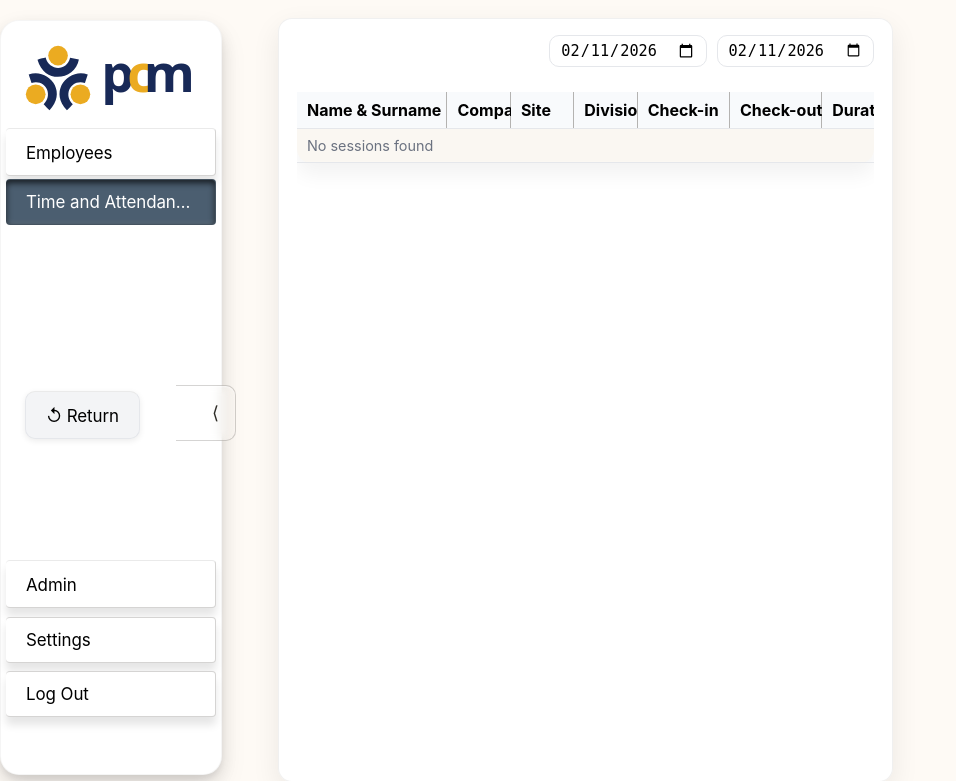
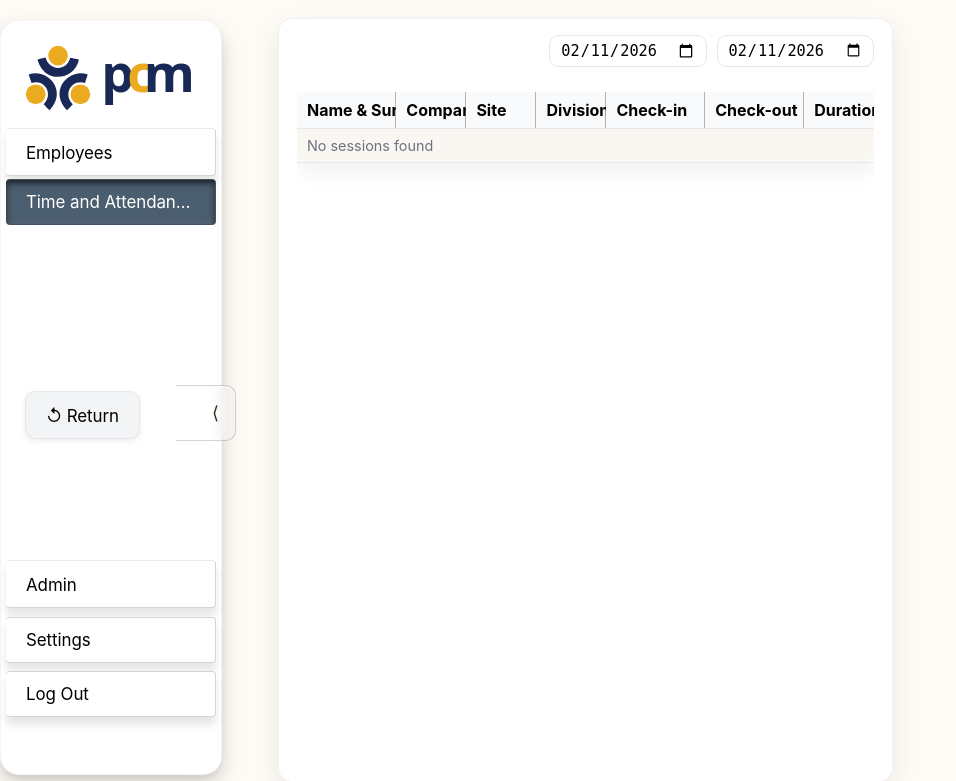
Before and after one commit to Henricus-dw/PCM_Assets, a FastAPI app: page /time-attendance-dashboard in a window 1280 px wide. Shown: the top 781 px of the page, without its empty margins (0-956 px from the left). Run offline with FastAPI, Linux system fonts and the light colour scheme; the visitor is signed in with stand-in values (Sample User, id 1); data that the repository does not hold is empty.

Commit message:
Time & att css 7

```diff
--- a/static/styles.css
+++ b/static/styles.css
@@ -1459,20 +1459,20 @@ table.sticky th {
 .home-dashboard .time-attendance-table col.col-company,
 .home-dashboard .time-attendance-table col.col-site,
 .home-dashboard .time-attendance-table col.col-division {
-    width: 11%;
+    width: 12.15%;
 }
 
 .home-dashboard .time-attendance-table col.col-duration {
-    width: 9%;
+    width: 12.15%;
 }
 
 .home-dashboard .time-attendance-table col.col-name {
-    width: 26%;
+    width: 17.15%;
 }
 
 .home-dashboard .time-attendance-table col.col-check-in,
 .home-dashboard .time-attendance-table col.col-check-out {
-    width: 16%;
+    width: 17.15%;
 }
 
 .home-dashboard .time-attendance-table tbody td {
```
